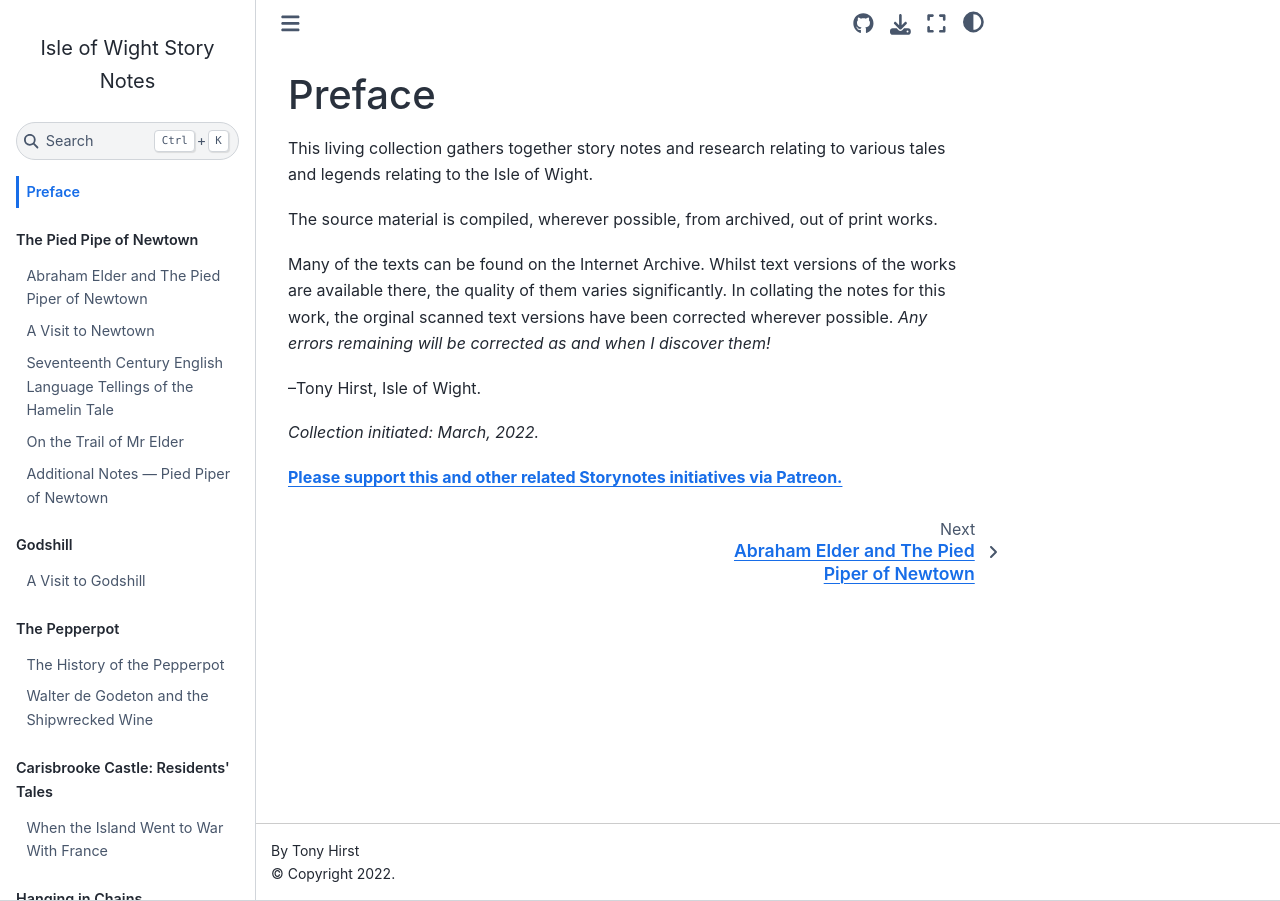
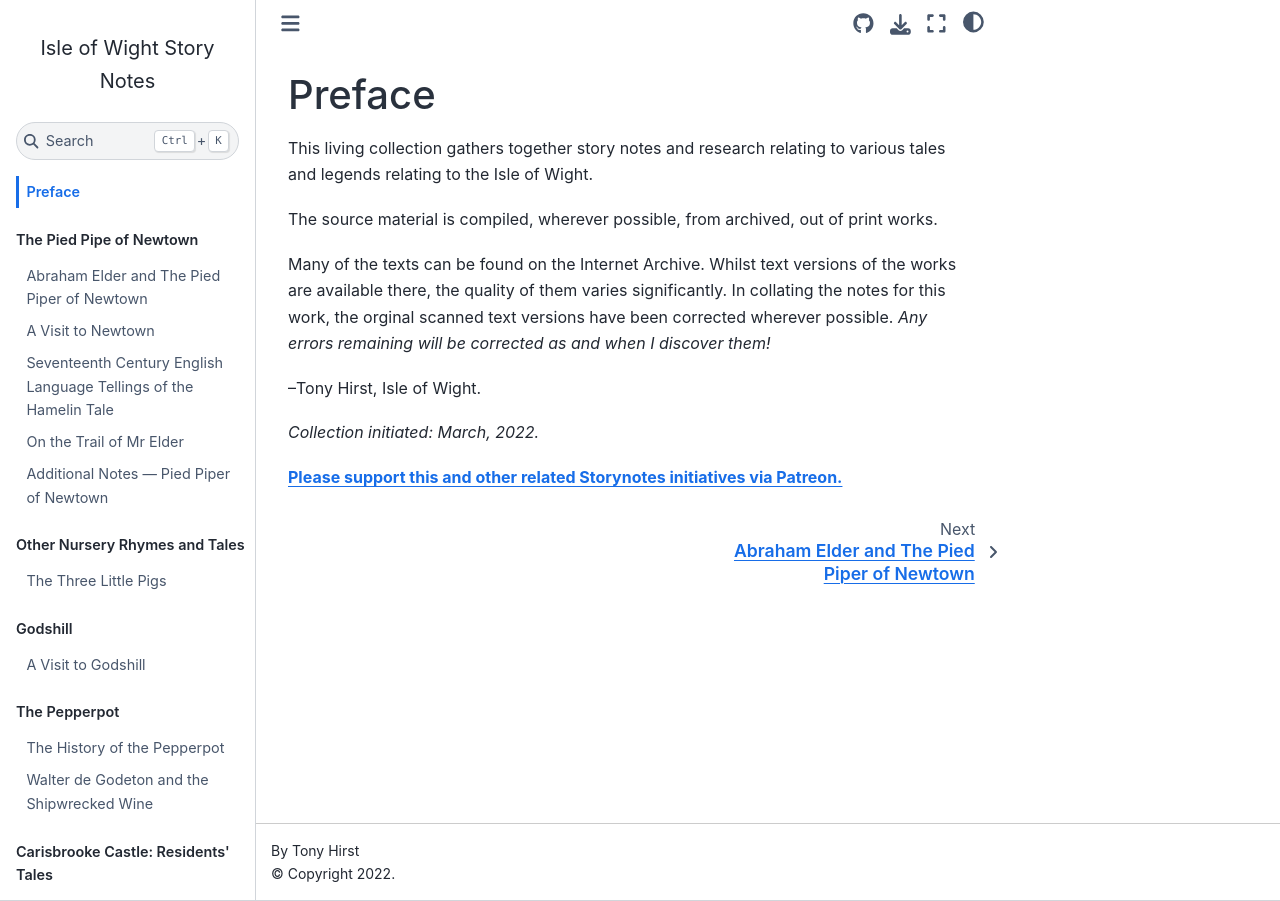
Before and after one commit to psychemedia/island-storynotes, a Jupyter Book: the page built from preface.md, in a window 1280 px wide. Built offline with Jupyter Book 1.0.4 settings and Sphinx 7.4.7 and the Sphinx Book theme 1.1.4, drawn with Linux system fonts in a browser that asks for light colours.

Commit message:
Update _toc.yml

```diff
--- a/_toc.yml
+++ b/_toc.yml
@@ -8,6 +8,9 @@ parts:
   - file: piedPiperNewtown/pied_piper_17th_c
   - file: piedPiperNewtown/identity_of_abraham_elder
   - file: piedPiperNewtown/newtown_additional
+- caption: Other Nursery Rhymes and Tales
+  chapters:
+  - file: three-little-pigs
 - caption: Godshill
   chapters:
   - file: godshill
```
